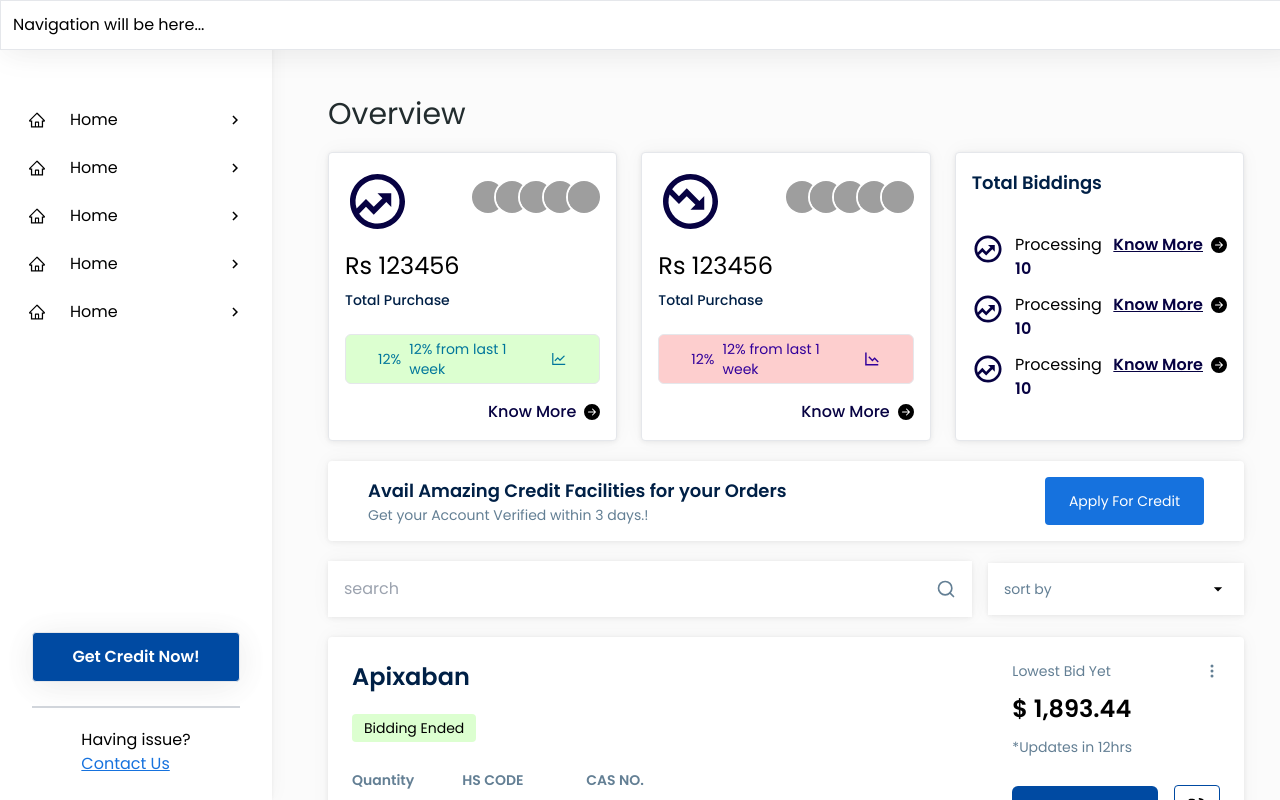
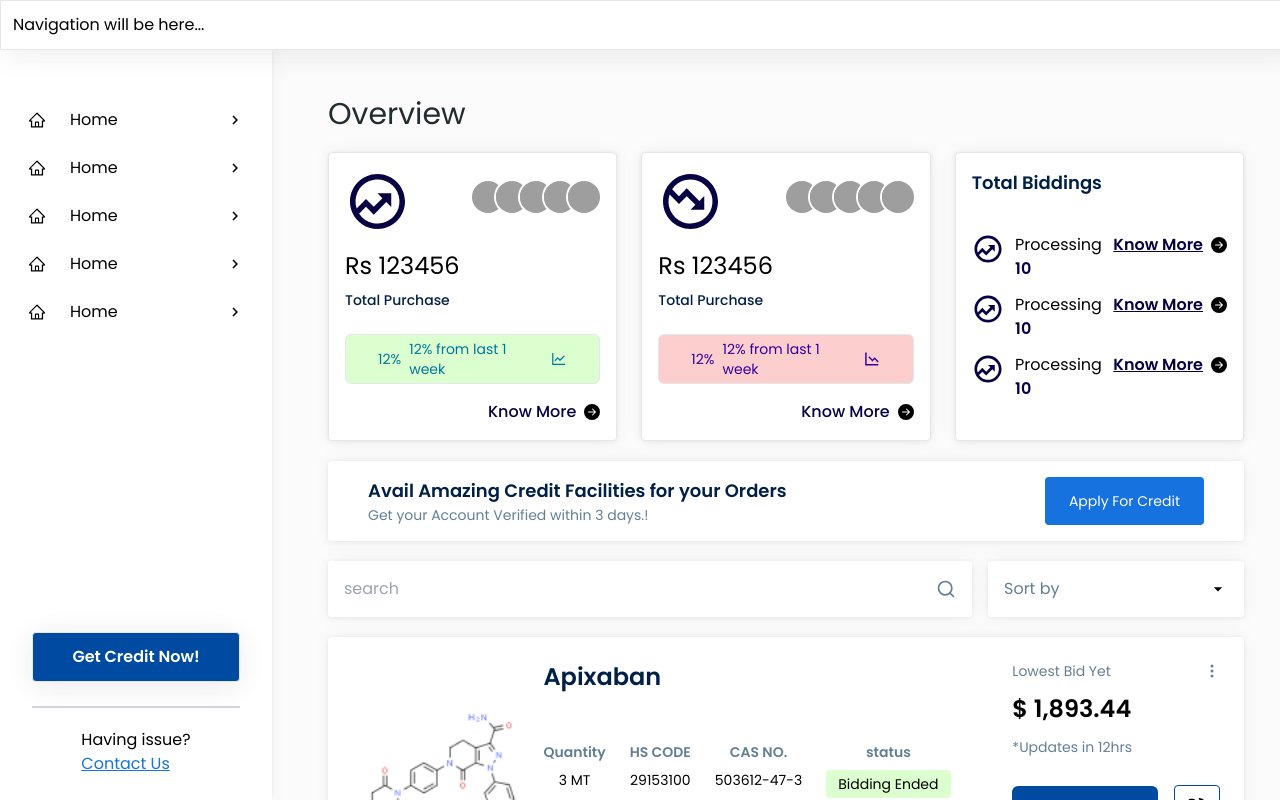
Before and after one commit to maheshpatil132/internship_frontend, a React (Create React App) app: page / in a window 1280 px wide. Built offline with nearby package versions, Linux system fonts and the light colour scheme; grey boxes are pictures that could not be loaded.

Commit message:
changes in dashboard

```diff
--- a/src/components/Home/BidBox.js
+++ b/src/components/Home/BidBox.js
@@ -2,17 +2,19 @@ import React from 'react'
 import { MdOutlineArrowDropDown } from 'react-icons/md'
 import { IoEllipsisVertical } from 'react-icons/io5'
 import { FiPhoneCall } from 'react-icons/fi'
-
+import img from '../../images/structure.png'
 
 const BidBox = () => {
     return (
         <div className=' bg-white p-6 justify-between flex box_shadow rounded'>
 
             {/* left div start */}
-            <div className="left flex flex-col justify-between text-sm ">
+            <div className=' flex flex-1'>
+                <img src={img} className='' alt="this is img" />
+                <div className="left flex flex-1 flex-col justify-between text-sm ">
                     <h1 className=' text-2xl text-buyer-small_heading font-semibold'>Apixaban</h1>
-                <div className=' bg-buyer-button_1 p-1 rounded px-3 w-fit'>Bidding Ended</div>
-                <div className="decr_box flex gap-12">
+                    {/* <div className=' bg-buyer-button_1 p-1 rounded px-3 w-fit'>Bidding Ended</div> */}
+                    <div className="decr_box flex gap-6">
                         <div className="first text-sm ">
                             <p className=' my-2 text-center text-buyer-text-color font-semibold'>Quantity</p>
                             <p className=' text-center'>3 MT</p>
@@ -25,9 +27,14 @@ const BidBox = () => {
                             <p className='my-2  text-center text-buyer-text-color font-semibold'>CAS NO.</p>
                             <p className=' text-center'>503612-47-3</p>
                         </div>
+                        <div className="second text-sm">
+                        <p className='my-2  text-center text-buyer-text-color font-semibold'>status</p>
+                        <div className=' bg-buyer-button_1 p-1 rounded px-3 w-fit'>Bidding Ended</div>
+                        </div>
                     </div>
                     <div className='flex items-center gap-2 text-end text-base font-medium text-buyer-second_know_more capitalize'><a href="/" className='  font-semibold'>Know more</a>
                     <MdOutlineArrowDropDown className=' cursor-pointer' size={22} />
+                </div>
                 </div>
             </div>
 
@@ -43,7 +50,7 @@ const BidBox = () => {
                 <div className="buttons flex items-center gap-4">
                     <button className=' py-3 px-12 rounded-md text-sm bg-buyer-second_know_more text-white'>Accept</button>
                     <div className=' border p-3 rounded border-buyer-second_know_more'>
-                        <FiPhoneCall size={20}/>
+                        <FiPhoneCall size={20} />
                     </div>
                 </div>
                 <a href="/" className=' underline text-buyer-primary text-center'>Reject</a>
--- a/src/components/Home/SearchBox.js
+++ b/src/components/Home/SearchBox.js
@@ -3,7 +3,7 @@ import {FiSearch} from 'react-icons/fi'
 import {MdOutlineArrowDropDown} from 'react-icons/md'
 const SearchBox = () => {
   const [options, setOptions] = useState(false)
-  const [optionVal, setOptionVal] = useState('sort by')
+  const [optionVal, setOptionVal] = useState('Sort by')
 
 
 
@@ -19,11 +19,11 @@ const SearchBox = () => {
   }
   return (
     <div className='flex gap-4 items-center '>
-        <div className="search_cover box_shadow flex-1 flex items-center p-4 bg-white">
+        <div className="search_cover box_shadow flex-1 rounded flex items-center p-4 bg-white">
             <input type="text" className='flex-1 outline-none' placeholder='search' />
             <FiSearch size={20} className='text-buyer-text-color' />
         </div>
-        <div className="sort_cover box_shadow text-sm relative w-64 justify-between items-center flex bg-white p-4">
+        <div className="sort_cover box_shadow  relative rounded w-64 justify-between items-center flex bg-white p-4">
            <p className=' text-buyer-text-color'>{optionVal}</p>
            <MdOutlineArrowDropDown onClick={show_option} className={`cursor-pointer ${options ? 'rotate-180':'rotate-0'} `} size={20}/>
 {
```
Also changed, not shown: src/images/structure.png (added). Lines whose indentation alone changed are shown as unchanged.
